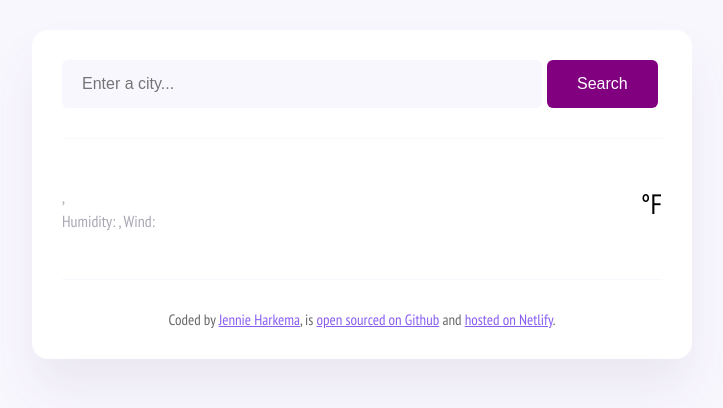
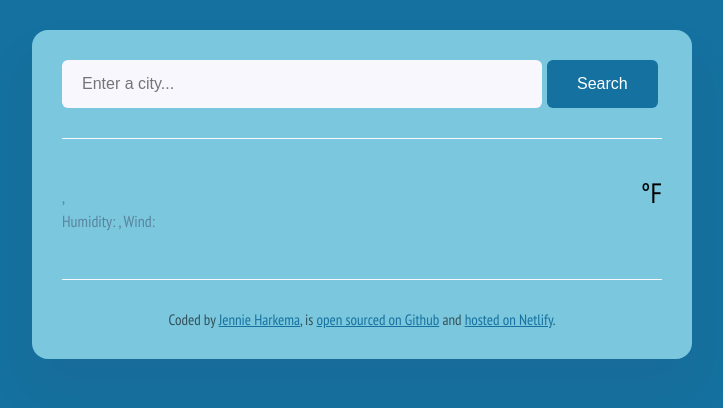
Before and after one commit to harkemaj/Week7VanillaWeatherApp_09062024, a plain HTML site: page index.html in a window 1280 px wide. Shown: the whole page, without its empty margins (278-1001 px from the left). Drawn offline with nearby package versions, Linux system fonts and the light colour scheme; no server answers.

Commit message:
Changed colors of project and updated styling of temperature value and unit

```diff
--- a/src/index.css
+++ b/src/index.css
@@ -1,15 +1,15 @@
 body {
-  background-color: #f9f7fe;
+  background-color: #15719f;
   font-family: "PT Sans Narrow", sans-serif;
   font-weight: 400;
   font-style: normal;
 }
 a {
-  color: #885df1;
+  color: #15719f;
 }
 
 .weather-app {
-  background: white;
+  background: #7bc7dd;
   max-width: 600px;
   margin: 30px auto;
   padding: 30px;
@@ -29,7 +29,7 @@ header {
   font-size: 16px;
 }
 .search-form-button {
-  background-color: purple;
+  background-color: #15719f;
   padding: 15px 30px;
   border: none;
   border-radius: 6px;
@@ -52,7 +52,7 @@ main {
   color: rgba(39, 33, 66, 0.4);
 }
 .weather-app-details strong {
-  color: #f65282;
+  color: #800000;
 }
 .weather-app-data {
   display: flex;
@@ -66,15 +66,14 @@ main {
   height: 88px;
   margin-top: 22px;
 }
-.weather-app-temperature {
+.weather-app-temperature-value {
   font-size: 88px;
-
   line-height: 88px;
   font-weight: bold;
 }
 
 .weather-app-unit {
-  margin-top: 16px;
+  margin-top: 5px;
   font-size: 28px;
 }
 footer {
```
